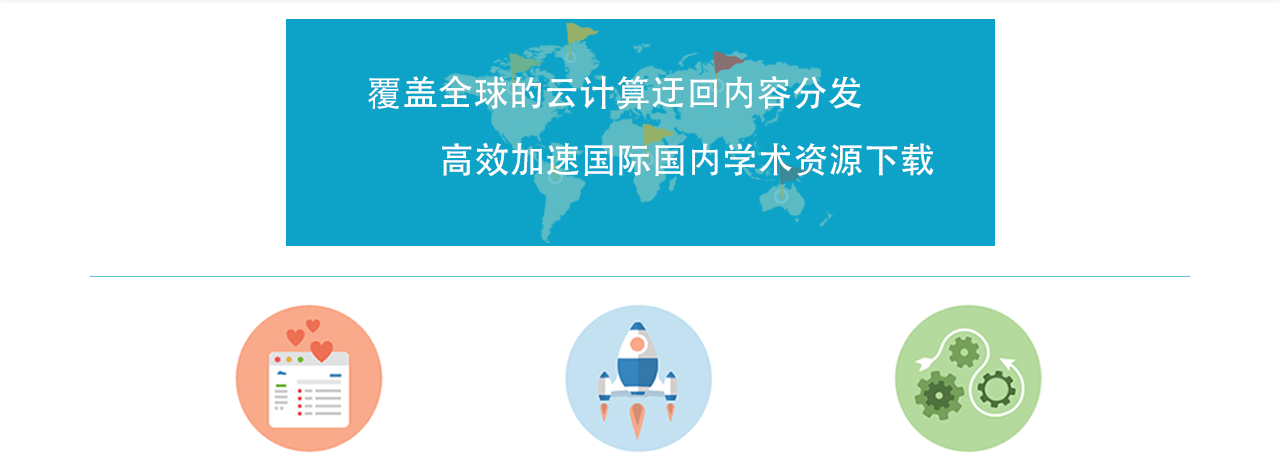
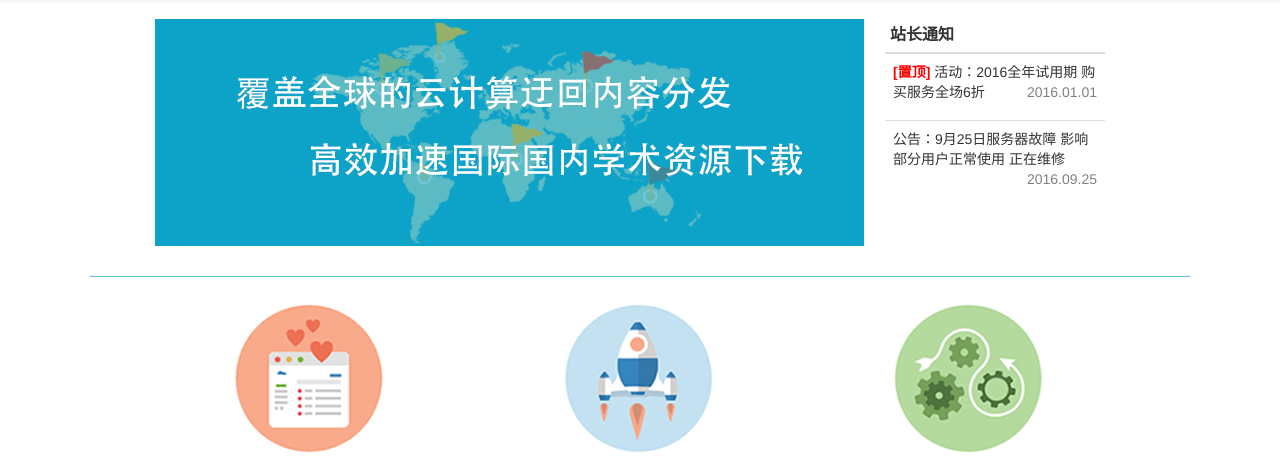
Before and after one commit to flyz1360/scholarcloud, a Django app: template templates/index.html in a window 1280 px wide. Shown: the part 71-529 px from the top of the page. Run offline with Django 3.2, Linux system fonts and the light colour scheme; the template is opened without the code that fills it, so the values that code supplies are empty; parts of the project's set-up code (start-up, migrations or seed data) failed here and were passed over; some libraries are stand-ins or nearby versions.

Commit message:
添加站长公告

```diff
--- a/static/css/index.css
+++ b/static/css/index.css
@@ -5,7 +5,7 @@
     margin-right: auto;
 }
 
-.unlogged  .index-img {
+ .index-img {
     float: left;
 }
 
@@ -15,10 +15,27 @@
     margin: 5px 20px
 }
 
-.logged .index-img img{
-    display: block;
-    margin-left: auto;
-    margin-right: auto;
+.notice{
+    width: 220px;
+    float: right;
+    margin: 5px 20px;
+}
+
+td p{
+    color: gray;
+    float: right
+}
+
+td {
+    font-size: 14px;
+}
+
+td strong{
+    color: red;
+}
+
+.no-part-border {
+  border-right: 1px solid transparent !important;
 }
 
 .clear {
--- a/templates/index.html
+++ b/templates/index.html
@@ -40,6 +40,17 @@
         <div class="logged container">
             <div class="index-img">
                 <img src="/static/imgs/pic1.jpg" >
+            </div>
+            <div class="notice">
+                <table class="table">
+                    <thead >
+                        <tr><th style="padding: 0px 5px 5px 5px">站长通知</th></tr>
+                    </thead>
+                    <tbody >
+                        <tr><td><strong>[置顶]</strong> 活动：2016全年试用期 购买服务全场6折<p>2016.01.01</p></td></tr>
+                        <tr><td>公告：9月25日服务器故障 影响部分用户正常使用 正在维修<p>2016.09.25</p></td></tr>
+                    </tbody>
+                </table>
             </div>
         </div>
     {% endif %}
```
